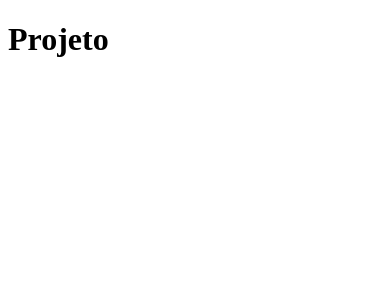
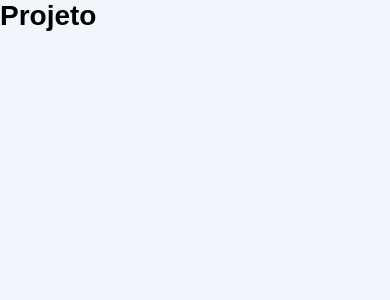
Before and after one commit to Sawyo-Fernands/Board, a Next.js app in the folder board/: page / in a window 390 px wide. Shown: the top 300 px of the page. Built offline with nearby package versions, Linux system fonts and the light colour scheme.

Commit message:
Adicionando estilização global

```diff
--- a/board/src/pages/_app.tsx
+++ b/board/src/pages/_app.tsx
@@ -1,4 +1,5 @@
 import {AppProps} from "next/app"
+import '../styles/global.scss'
 
 function MyApp({ Component, pageProps } : AppProps) {
   return <Component {...pageProps} />
--- a/board/src/pages/index.tsx
+++ b/board/src/pages/index.tsx
@@ -1,9 +1,19 @@
+import Head from "next/head"
 
 
 export default function Home() {
   return (
+    <>
+
+    <Head>
+        <title>Board - Organizando suas Tarefas!</title>
+    </Head>
+
     <div >
-     <h1>Projeto</h1>
+       <h1>Projeto</h1>
     </div>
+
+    </>
+
   )
 }
--- /dev/null
+++ b/board/src/styles/global.scss
@@ -0,0 +1,32 @@
+*{
+    margin: 0;
+    padding: 0;
+    box-sizing: border-box;
+}
+body{
+    background-color: #f2f6fc;
+}
+
+body,input,textarea,select,button{
+    font: 400 1rem sans-serif;
+}
+
+button{
+    cursor: pointer;
+}
+a{
+    text-decoration: none;
+    color: inherit;
+}
+
+
+@media (max-width:1080px){
+    html{
+        font-size: 93.75%;
+    }
+}
+@media (max-width:720px){
+    html{
+        font-size: 87.5%;
+    }
+}
```
